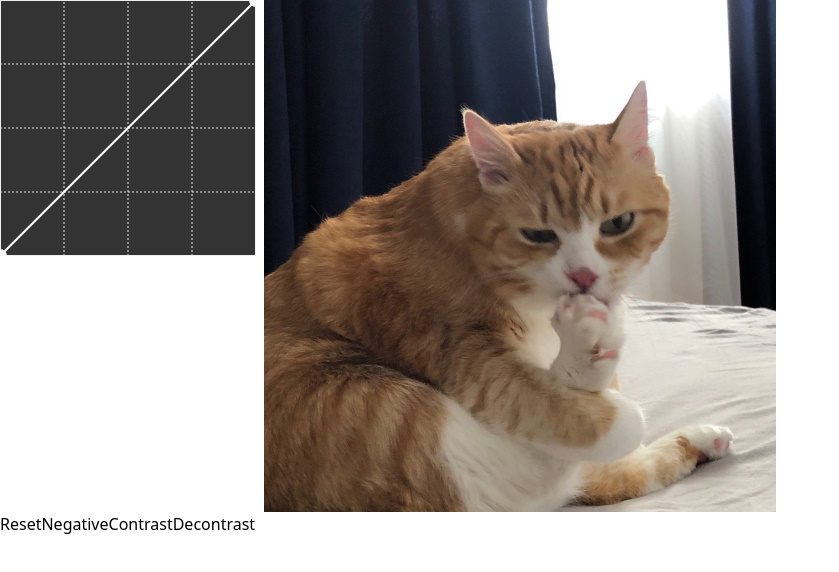
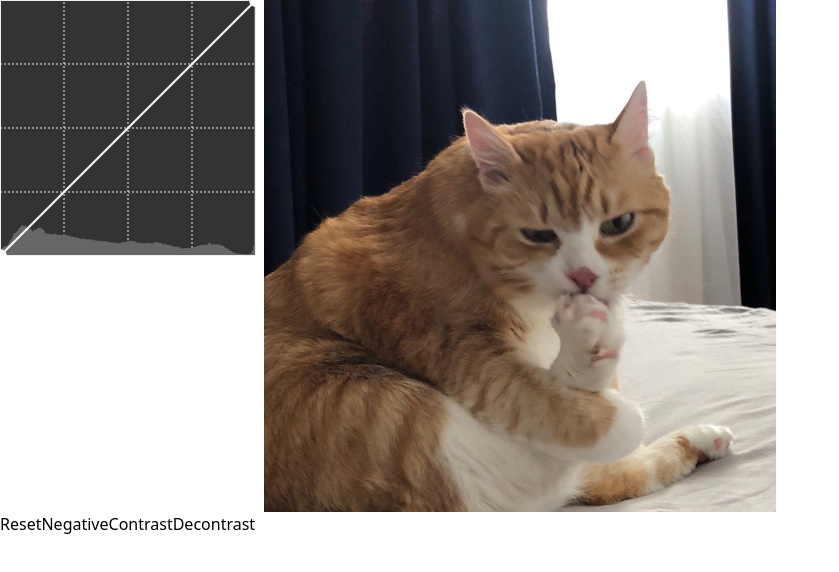
Before and after one commit to skorikovkr/color-correction, a Vue app: page / in a window 1280 px wide. Shown: the top 572 px of the page, without its empty margins (0-839 px from the left). Built offline with nearby package versions, Linux system fonts and the light colour scheme.

Commit message:
Color histogram reactive

```diff
--- a/src/App.vue
+++ b/src/App.vue
@@ -9,7 +9,7 @@ const imageCanvas = ref<InstanceType<typeof HTMLCanvasElement>>();
 const ctx = ref<CanvasRenderingContext2D | null>();
 const curveCanvasSize = 256;
 const ratioTo255 = curveCanvasSize / 256;  // assuming interpolation always start in x:0
-const colorCount = {
+const colorCount = ref({
   R: Array.from({ length: 256 }, () => 0),
   G: Array.from({ length: 256 }, () => 0),
   B: Array.from({ length: 256 }, () => 0),
@@ -18,44 +18,57 @@ const colorCount = {
   maxG: 0,
   maxB: 0,
   maxRGB: 0,
-};
+});
 
 const img = ref<HTMLImageElement>(new Image());
 img.value.src = "/src/assets/example.jpg";
 
 onMounted(() => {
   if (imageCanvas.value != null) {
-    imageCanvas.value.width = 512;
-    imageCanvas.value.height = 512;
     ctx.value = imageCanvas.value.getContext("2d", { willReadFrequently: true });
     img.value.onload = () => {
+      if (imageCanvas.value != null) {
+        imageCanvas.value.width = img.value.width;
+        imageCanvas.value.height = img.value.height;
+      }
       ctx.value?.drawImage(img.value, 0, 0);
       const imageData = ctx.value?.getImageData(0, 0, img.value.width, img.value.height);
       const data = imageData?.data;
       if (data) {
+        const colorCountTemp = {
+          R: Array.from({ length: 256 }, () => 0),
+          G: Array.from({ length: 256 }, () => 0),
+          B: Array.from({ length: 256 }, () => 0),
+          RGB: Array.from({ length: 256 }, () => 0),
+          maxR: 0,
+          maxG: 0,
+          maxB: 0,
+          maxRGB: 0,
+        };
         for (let i = 0; i < data.length; i += 4) {
-          colorCount.R[data[i]]++;
-          if (colorCount.R[data[i]] > colorCount.maxR)
-            colorCount.maxR = colorCount.R[data[i]];
+          colorCountTemp.R[data[i]]++;
+          if (colorCountTemp.R[data[i]] > colorCountTemp.maxR)
+          colorCountTemp.maxR = colorCountTemp.R[data[i]];
 
-          colorCount.G[data[i+1]]++;
-          if (colorCount.G[data[i+1]] > colorCount.maxG)
-            colorCount.maxG = colorCount.G[data[i+1]];
+          colorCountTemp.G[data[i+1]]++;
+          if (colorCountTemp.G[data[i+1]] > colorCountTemp.maxG)
+          colorCountTemp.maxG = colorCountTemp.G[data[i+1]];
 
-          colorCount.B[data[i+2]]++;
-          if (colorCount.B[data[i+2]] > colorCount.maxB)
-            colorCount.maxB = colorCount.B[data[i+2]];
+          colorCountTemp.B[data[i+2]]++;
+          if (colorCountTemp.B[data[i+2]] > colorCountTemp.maxB)
+          colorCountTemp.maxB = colorCountTemp.B[data[i+2]];
 
-          colorCount.RGB[data[i]]++;
-          colorCount.RGB[data[i+1]]++;
-          colorCount.RGB[data[i+2]]++;
-          if (colorCount.RGB[data[i]] > colorCount.maxRGB)
-            colorCount.maxRGB = colorCount.RGB[data[i]];
-          if (colorCount.RGB[data[i+1]] > colorCount.maxRGB)
-            colorCount.maxRGB = colorCount.RGB[data[i+1]];
-          if (colorCount.RGB[data[i+2]] > colorCount.maxRGB)
-            colorCount.maxRGB = colorCount.RGB[data[i+2]];
+          colorCountTemp.RGB[data[i]]++;
+          colorCountTemp.RGB[data[i+1]]++;
+          colorCountTemp.RGB[data[i+2]]++;
+          if (colorCountTemp.RGB[data[i]] > colorCountTemp.maxRGB)
+          colorCountTemp.maxRGB = colorCountTemp.RGB[data[i]];
+          if (colorCountTemp.RGB[data[i+1]] > colorCountTemp.maxRGB)
+          colorCountTemp.maxRGB = colorCountTemp.RGB[data[i+1]];
+          if (colorCountTemp.RGB[data[i+2]] > colorCountTemp.maxRGB)
+          colorCountTemp.maxRGB = colorCountTemp.RGB[data[i+2]];
         }
+        colorCount.value = colorCountTemp;
       }
     };
   }
```
